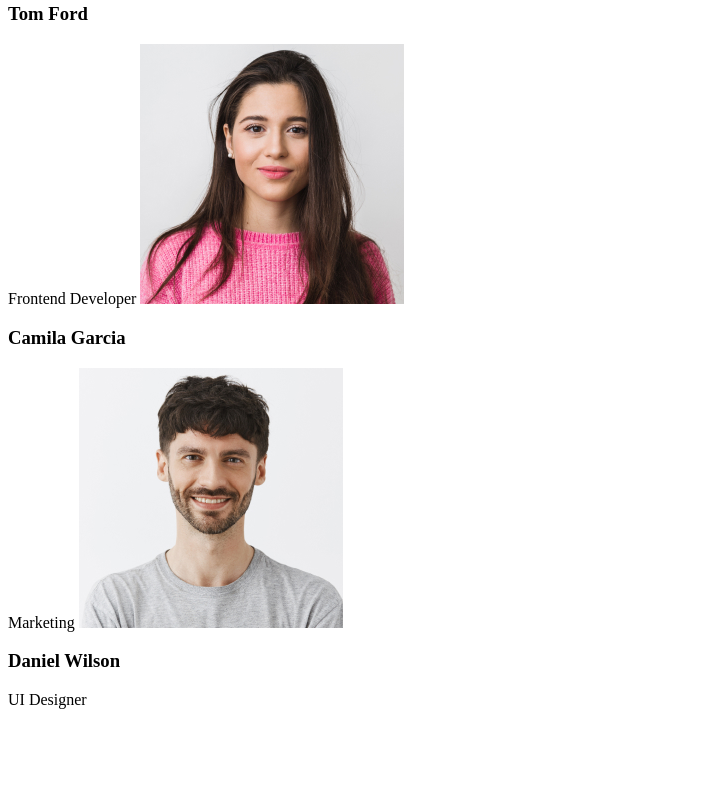
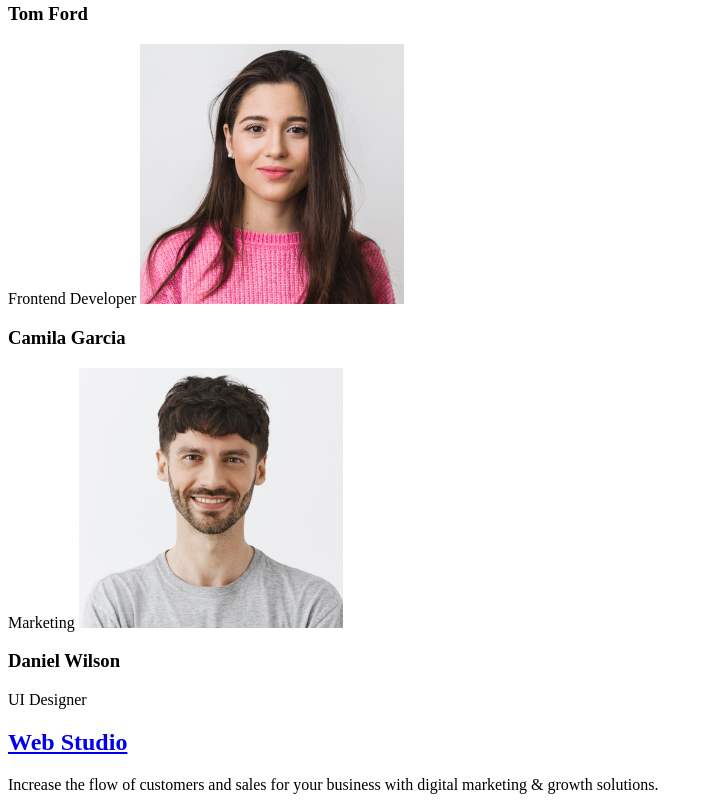
Before and after one commit to banggog8/goit-markup-hw-01, a plain HTML site: page index.html in a window 1280 px wide. Shown: the part 1328-2138 px from the top of the page, without its empty margins (0-713 px from the left). Before the commit the page ends 2045 px from the top, so only its background shows below. Drawn offline with Linux system fonts and the light colour scheme.

Commit message:
update index.html file

```diff
--- a/index.html
+++ b/index.html
@@ -59,7 +59,6 @@
             <h3>Mark Guerrero</h3>
             <span>Product Designer</span>
             <img src="./images/Team/MarkGuerrero.jpg" alt="Mark Guerrero">
-
             <img src="./images/Team/TomFord.jpg" alt="Tom Ford">
             <h3>Tom Ford</h3>
             <span>Frontend Developer</span>
@@ -69,9 +68,17 @@
             <img src="./images/Team/DanielWilson.jpg" alt="Daniel Wilson">
             <h3>Daniel Wilson</h3>
             <span>UI Designer</span>
+        </section>
 
+        <footer>
+<section>
+<h2>
+    <a href="index.html">Web Studio</a>
+</h2>
+<p>Increase the flow of customers and sales for your business with digital marketing & growth solutions.</p>
 
-       </section>
+</section>
+        </footer>
 
 
     </main>
```
